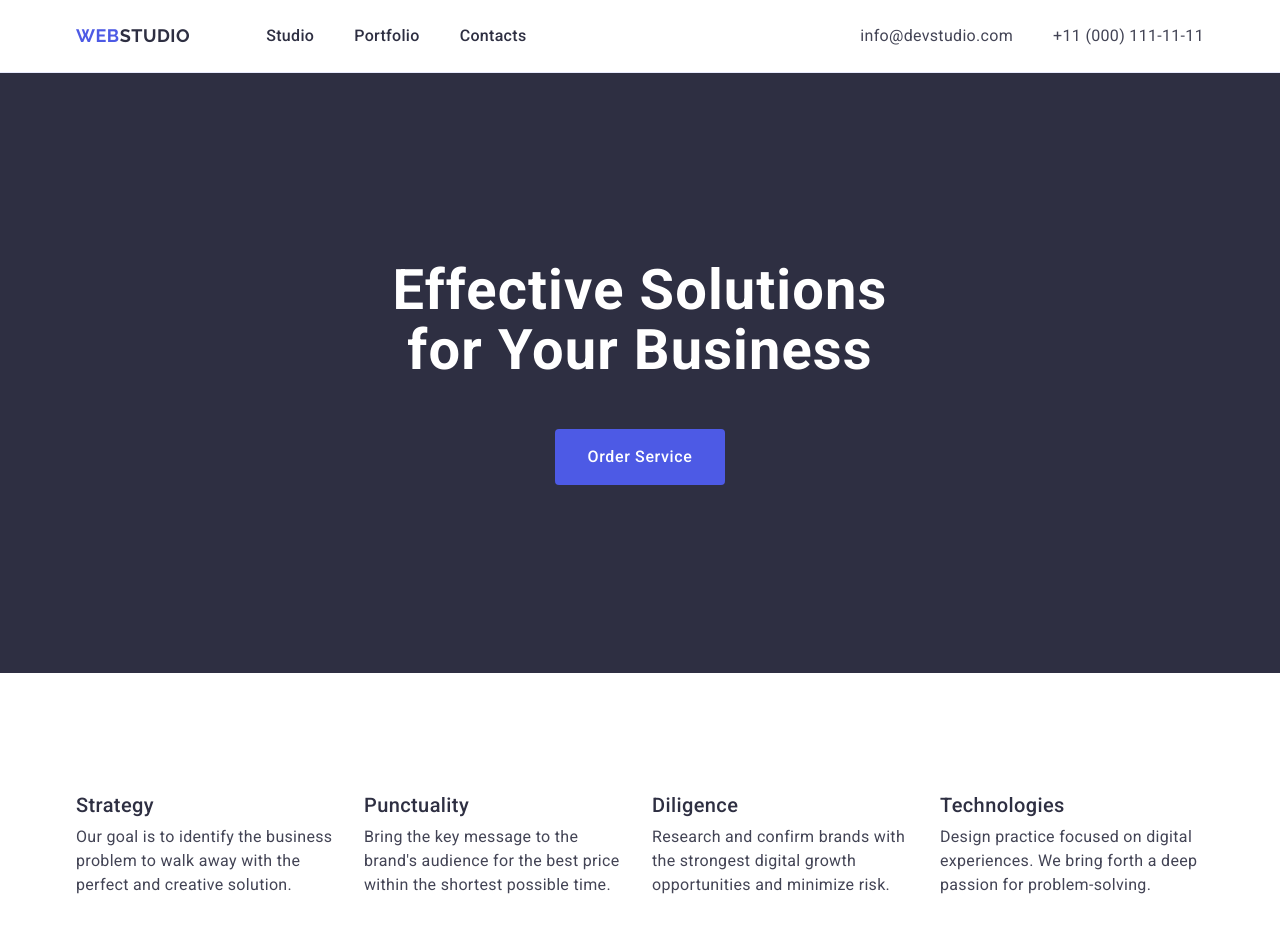
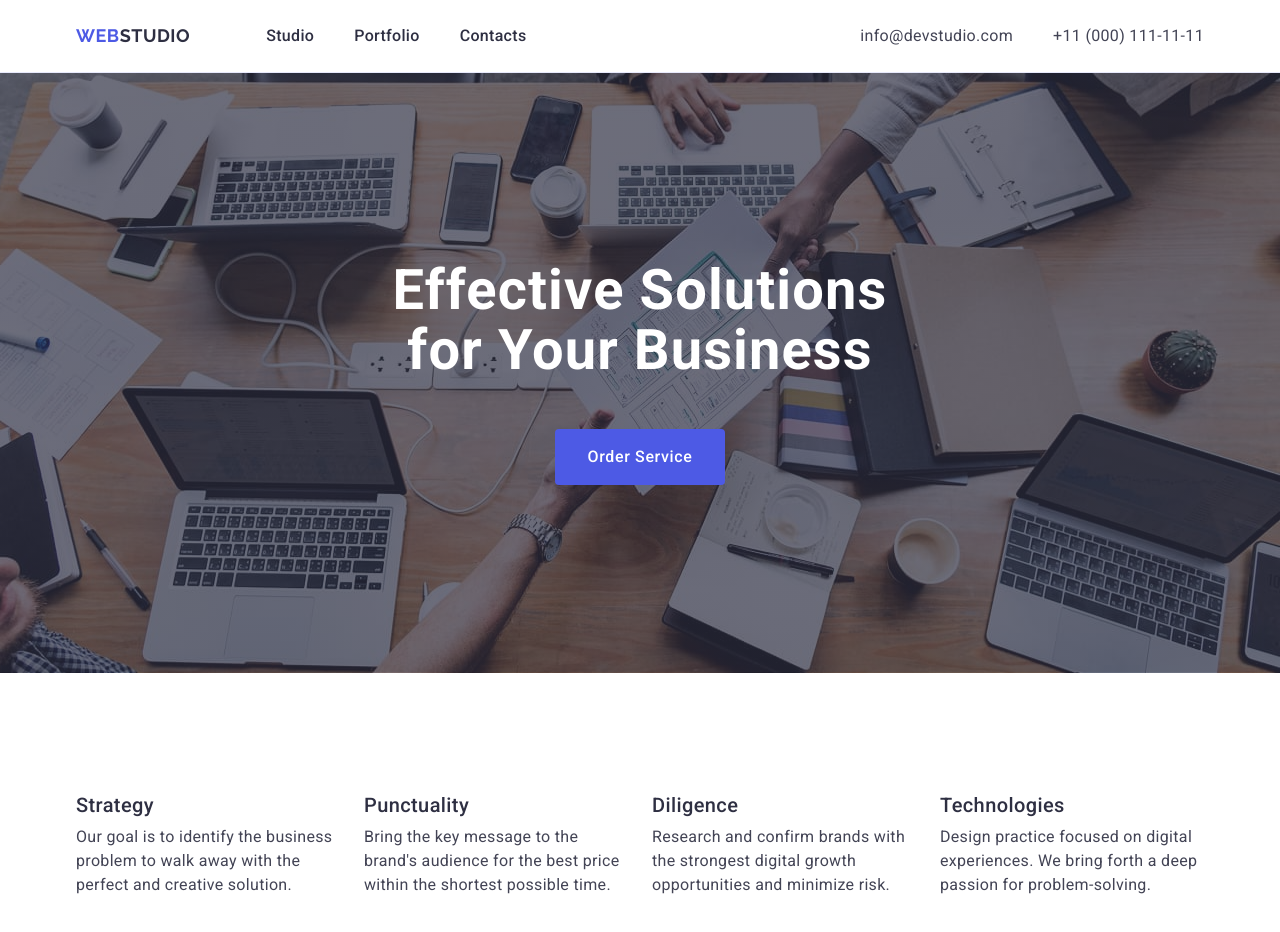
Before and after one commit to Maksym-ky/goit-markup-hw-04, a plain HTML site: page index.html in a window 1280 px wide. Shown: the top 932 px of the page. Drawn offline with nearby package versions, Linux system fonts and the light colour scheme.

```diff
--- a/css/styles.css
+++ b/css/styles.css
@@ -144,7 +144,17 @@ button {
 
 .hero {
   padding: 188px 0;
+  max-width: 1440px;
+  margin: 0 auto;
   background-color: #2e2f42;
+  background-image: linear-gradient(
+      rgba(46, 47, 66, 0.7),
+      rgba(46, 47, 66, 0.7)
+    ),
+    url(../images/people-office\ 1.jpg);
+  background-repeat: no-repeat;
+  background-position: center;
+  background-size: cover;
 }
 
 .hero-container {
@@ -152,7 +162,6 @@ button {
   flex-direction: column;
   justify-content: center;
   align-items: center;
-  max-height: 600px;
 }
 
 .hero-title {
```
Also changed, not shown: images/icons.svg.svg (added), images/people-office 1.jpg (added).
